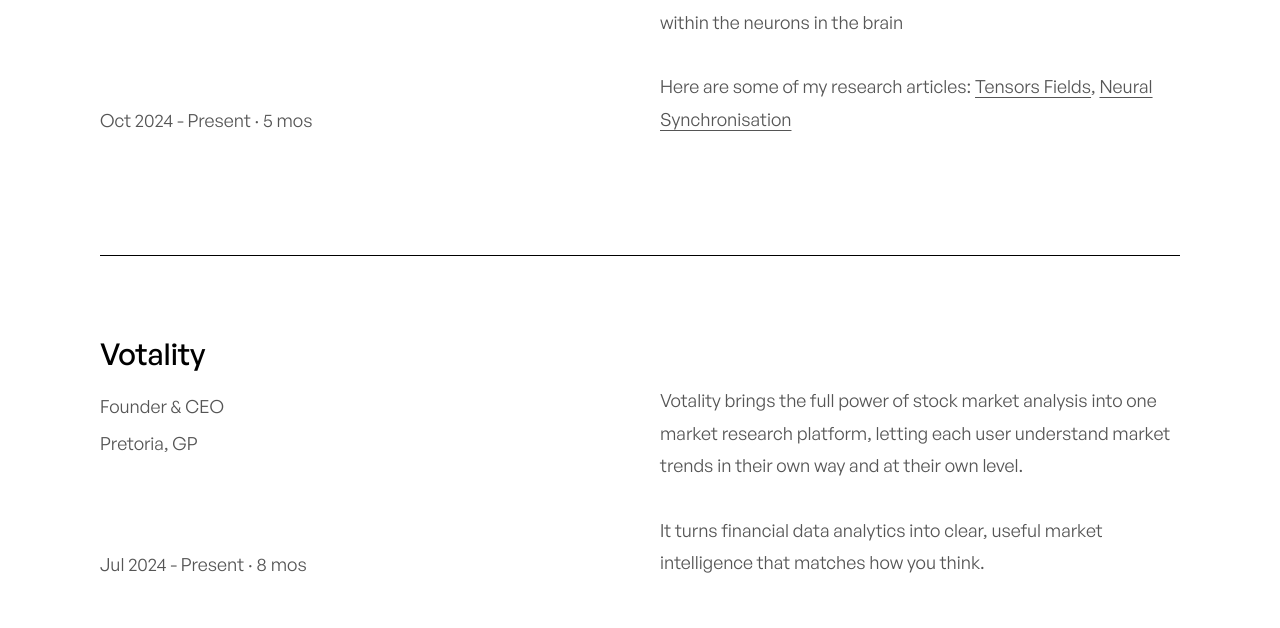
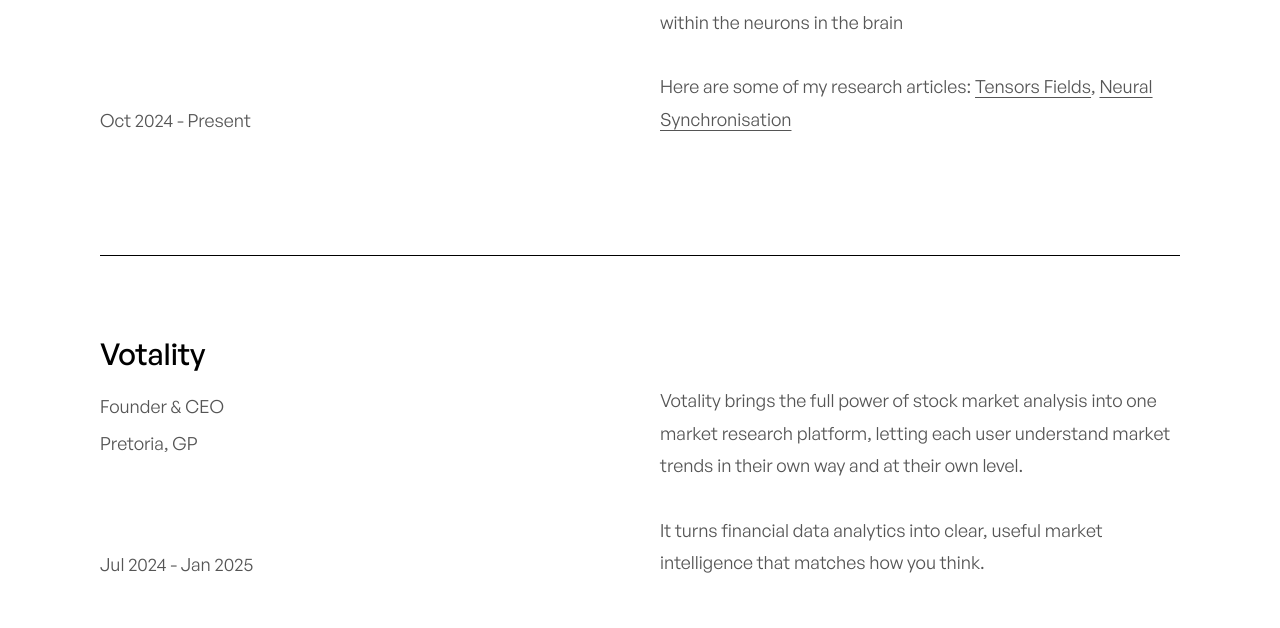
Before and after one commit to Lethabo3/portfolio, a plain HTML site: page index.html in a window 1280 px wide. Shown: the part 1379-2007 px from the top of the page. Drawn offline with Linux system fonts and the light colour scheme.

Commit message:
Update index.html

```diff
--- a/index.html
+++ b/index.html
@@ -375,7 +375,7 @@
                         <div class="role">Founder & CEO</div>
                         <div class="location">Pretoria, GP</div>
                     </div>
-                    <div class="duration">Oct 2024 - Present · 5 mos</div>
+                    <div class="duration">Oct 2024 - Present</div>
                 </div>
                 <div class="experience-description">
                     <p class="description">Researching neural synchronization and wave science to improve cognitive processing using artificial intelligence in brain computer interfaces that'll be able to detect neural oscillation within the neurons in the brain<br><br>Here are some of my research articles: <a href="https://vybrain.drivestedi.com/tensor-fields.html">Tensors Fields</a>, <a href="https://vybrain.drivestedi.com/neural-synchronisation.html">Neural Synchronisation</a></p>
@@ -389,7 +389,7 @@
                         <div class="role">Founder & CEO</div>
                         <div class="location">Pretoria, GP</div>
                     </div>
-                    <div class="duration">Jul 2024 - Present · 8 mos</div>
+                    <div class="duration">Jul 2024 - Jan 2025</div>
                 </div>
                 <div class="experience-description">
                     <p class="description">Votality brings the full power of stock market analysis into one market research platform, letting each user understand market trends in their own way and at their own level.<br><br> It turns financial data analytics into clear, useful market intelligence that matches how you think.</p>
```
